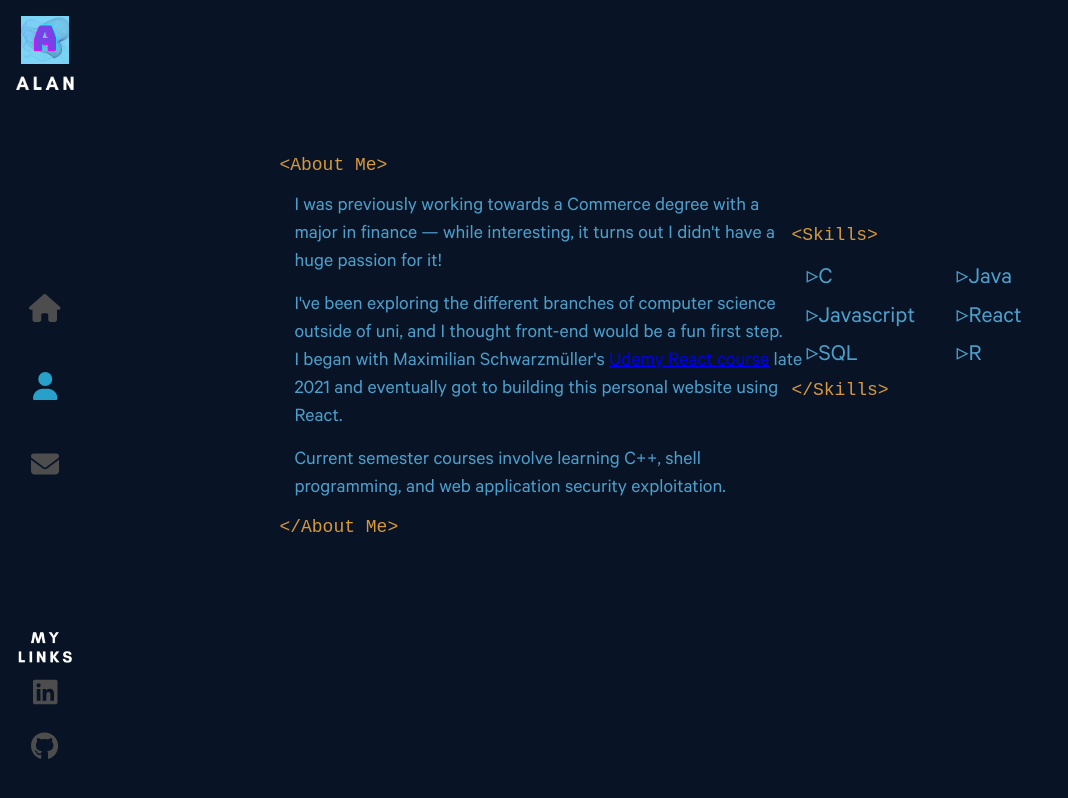
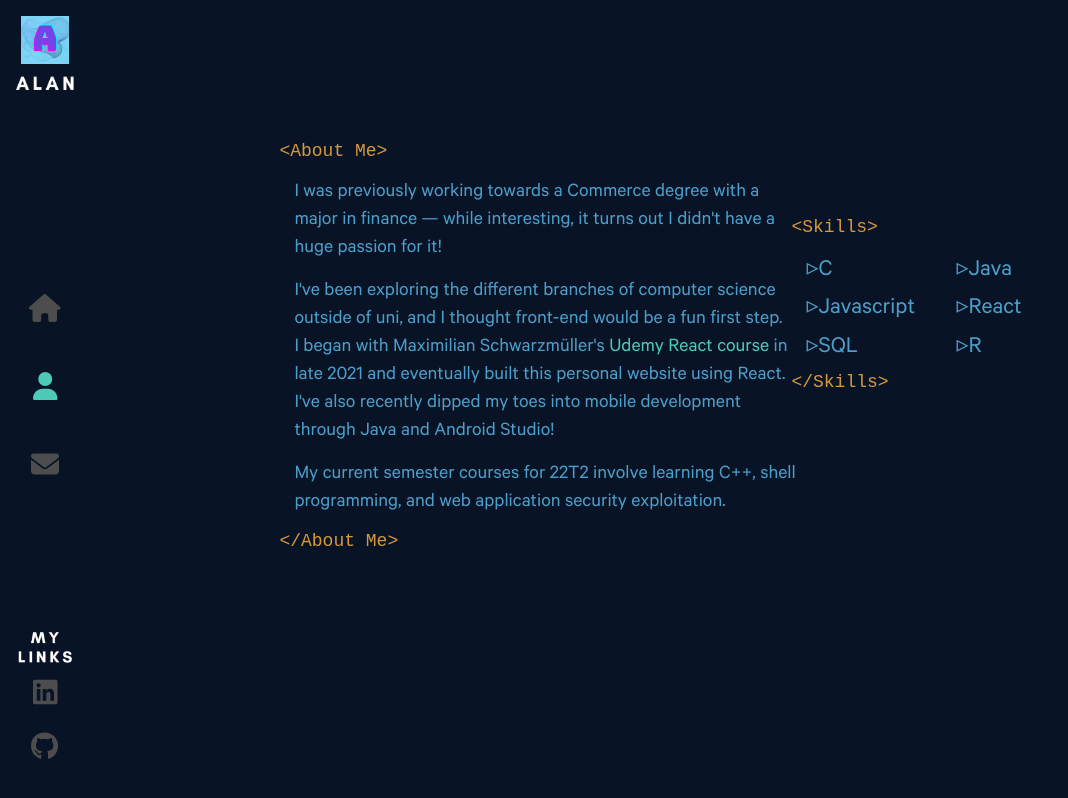
Before and after one commit to alantrieu/e-Portfolio, a React (Create React App) app: page /about in a window 1280 px wide. Shown: the whole page, without its empty margins (0-1068 px from the left). Built offline with nearby package versions, Linux system fonts and the light colour scheme.

Commit message:
changed layout and About Me text

```diff
--- a/src/Components/Content/AboutMe.js
+++ b/src/Components/Content/AboutMe.js
@@ -6,6 +6,7 @@ const AboutMe = () => {
     return (
         <div className='aboutme'>
             <div className='aboutme-text'>
+                {/* <img src='https://www.unsw.edu.au/content/dam/images/photos/campus/kensington/2021-09-comp-sci-eng-about-us/2021-09-comp-sci-eng-about-us-1.cropimg.width=700.crop=square.jpeg' alt='cse'/> */}
                 <p className='text-top'>
                     I was previously working towards a Commerce degree with a major in finance — while interesting, it turns out I didn't have a huge passion for it!
                 </p>
@@ -13,11 +14,10 @@ const AboutMe = () => {
                     I've been exploring the different branches of computer science outside of uni, and I thought front-end would be a fun first step.
                     <br/>
                     I began with Maximilian Schwarzmüller's&nbsp;
-                    <a href="https://www.udemy.com/course/react-the-complete-guide-incl-redux/" target="_blank" rel="noreferrer">Udemy React course</a> late 2021 and eventually got to building this personal website using React.
-
+                    <a href="https://www.udemy.com/course/react-the-complete-guide-incl-redux/" target="_blank" rel="noreferrer">Udemy React course</a> in late 2021 and eventually built this personal website using React. I've also recently dipped my toes into mobile development through Java and Android Studio!
                 </p>
                 <p className='text-bottom'>
-                    Current semester courses involve learning C++, shell programming, and web application security exploitation.
+                    My current semester courses for 22T2 involve learning C++, shell programming, and web application security exploitation.
                 </p>
 
                 <div className='skills'>
--- a/src/Components/Content/AboutMe.scss
+++ b/src/Components/Content/AboutMe.scss
@@ -8,6 +8,21 @@
         transform: translateY(-50%);
         width: 40%;
         animation: fadeIn 1s 1s backwards;
+
+        img {
+            width: 90%;
+            height: 50rem;
+            z-index: 0;
+            overflow: hidden;
+            object-fit: cover;
+            transform: rotateZ(10deg) translateY(-4rem) translateX(-1rem);
+            position: fixed;
+            display: flex;
+            justify-content: space-between;
+            align-items: center;
+            padding: 0 10%;
+            // box-shadow: 0 2px 8px rgba(0, 0, 0, 0.25);
+        }
     }
 
     p {
@@ -15,6 +30,15 @@
         max-width: 540px;
         margin-top: -1%;
         color: #4D9FCB;
+
+        a {
+            color: #4dcbb8;
+            text-decoration: none;
+
+            &:hover {
+                text-decoration: underline;
+            }
+        }
     }
 
     p.text-top {
--- a/src/Components/UI/Sidebar.scss
+++ b/src/Components/UI/Sidebar.scss
@@ -10,7 +10,6 @@
     top: 0;
     z-index: 3;
     min-height: 500px;
-    // font-family: 'SFMono';
     font-family: 'Calibre';
 
     .logo {
@@ -54,7 +53,8 @@
             }
 
             &:hover {
-                color: #27a1ca;
+                // color: #27a1ca;
+                color: #4dcbb8;
 
                 svg {
                     opacity: 0;
@@ -96,7 +96,8 @@
         }
 
         a.active svg {
-            color: #27a1ca;
+            // color: #27a1ca;
+            color: #4dcbb8;
         }
     }
 
@@ -159,7 +160,7 @@
     -webkit-animation-iteration-count: infinite;
 
     &:hover {
-        color: #27a1ca;
+        color: #4dcbb8;
         animation-name: bounce;
     }
 }
```
